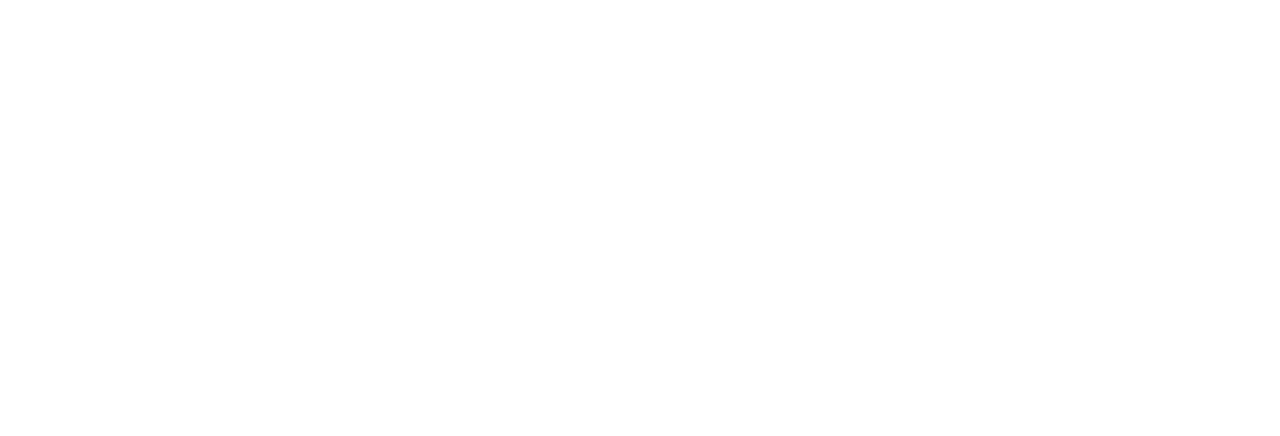
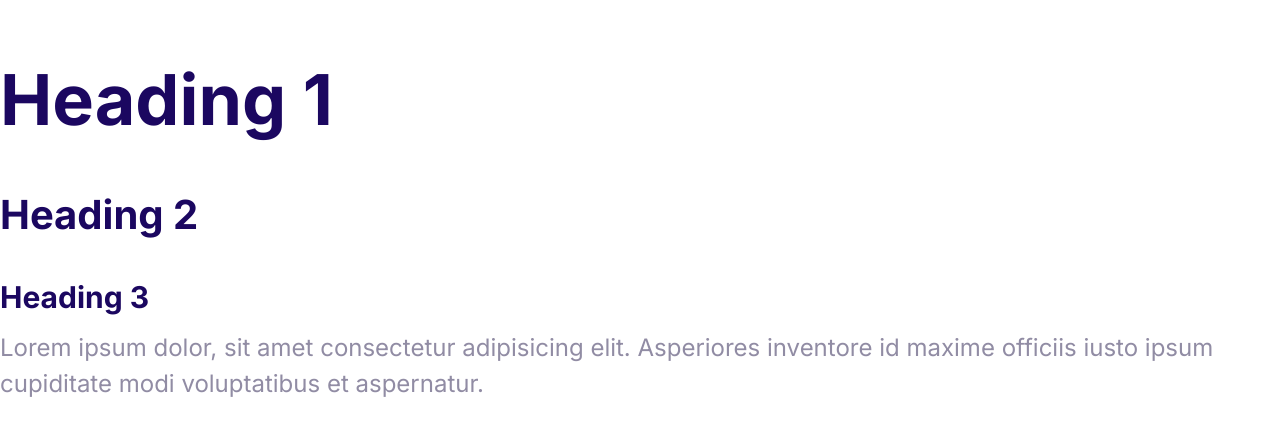
Before and after one commit to Zin2K0/moshifybyzinko, a plain HTML site: page index.html in a window 1280 px wide. Drawn offline with Linux system fonts and the light colour scheme.

Commit message:
Define the style for the fonts.

```diff
--- a/css/styles.css
+++ b/css/styles.css
@@ -5,3 +5,54 @@
   --color-headings: #1b0760;
   --color-body: #918ca4;
 }
+
+html {
+  /* 62.5% of 16px(by default) ==> 10px */
+  font-size: 62.5%;
+}
+
+body {
+  font-family: Inter, Arial, Helvetica, sans-serif;
+  font-size: 2.4rem;
+  line-height: 1.5;
+  color: var(--color-body);
+}
+
+h1,
+h2,
+h3 {
+  color: var(--color-headings);
+  margin-bottom: 1rem;
+}
+
+h1 {
+  /* 1x font size of the html element  */
+  font-size: 7rem;
+}
+
+h2 {
+  font-size: 4rem;
+}
+
+h3 {
+  font-size: 3rem;
+}
+
+p {
+  margin-top: 0;
+}
+
+@media script and (min-width: 1024px) {
+  body {
+    font-size: 1.8rem;
+  }
+  h1 {
+    font-size: 8rem;
+  }
+  h2 {
+    font-size: 4rem;
+  }
+  h3 {
+    font-size: 2.4rem;
+  }
+}
--- a/index.html
+++ b/index.html
@@ -5,8 +5,23 @@
     <meta http-equiv="X-UA-Compatible" content="IE=edge" />
     <meta name="viewport" content="width=device-width, initial-scale=1.0" />
     <title>Document</title>
+    <link rel="preconnect" href="https://fonts.googleapis.com" />
+    <link rel="preconnect" href="https://fonts.gstatic.com" crossorigin />
+    <link
+      href="https://fonts.googleapis.com/css2?family=Inter:wght@400;700&display=swap"
+      rel="stylesheet"
+    />
     <link rel="stylesheet" href="css/normalize.css" />
     <link rel="stylesheet" href="css/styles.css" />
   </head>
-  <body></body>
+  <body>
+    <h1>Heading 1</h1>
+    <h2>Heading 2</h2>
+    <h3>Heading 3</h3>
+    <p>
+      Lorem ipsum dolor, sit amet consectetur adipisicing elit. Asperiores
+      inventore id maxime officiis iusto ipsum cupiditate modi voluptatibus et
+      aspernatur.
+    </p>
+  </body>
 </html>
```
